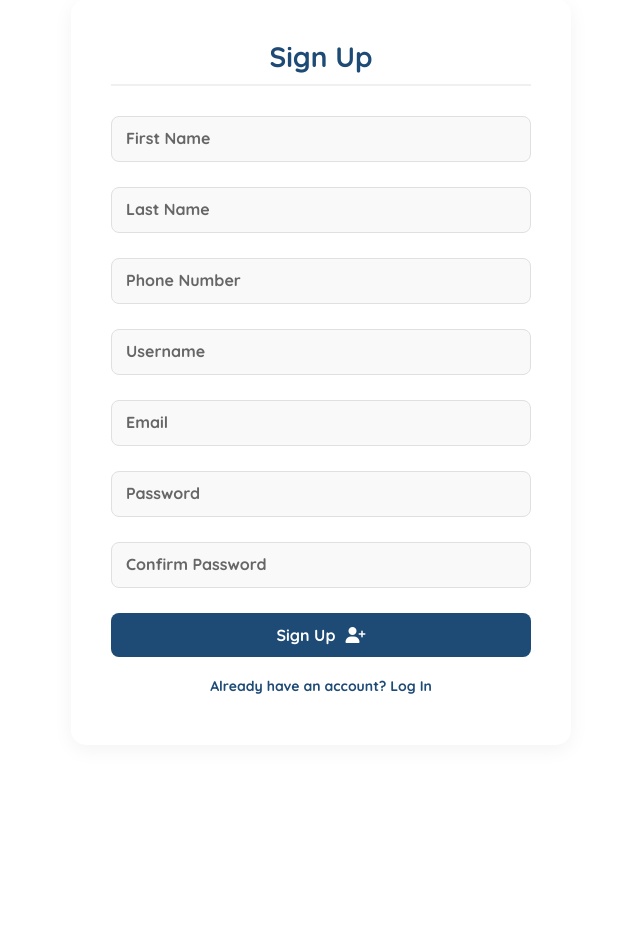
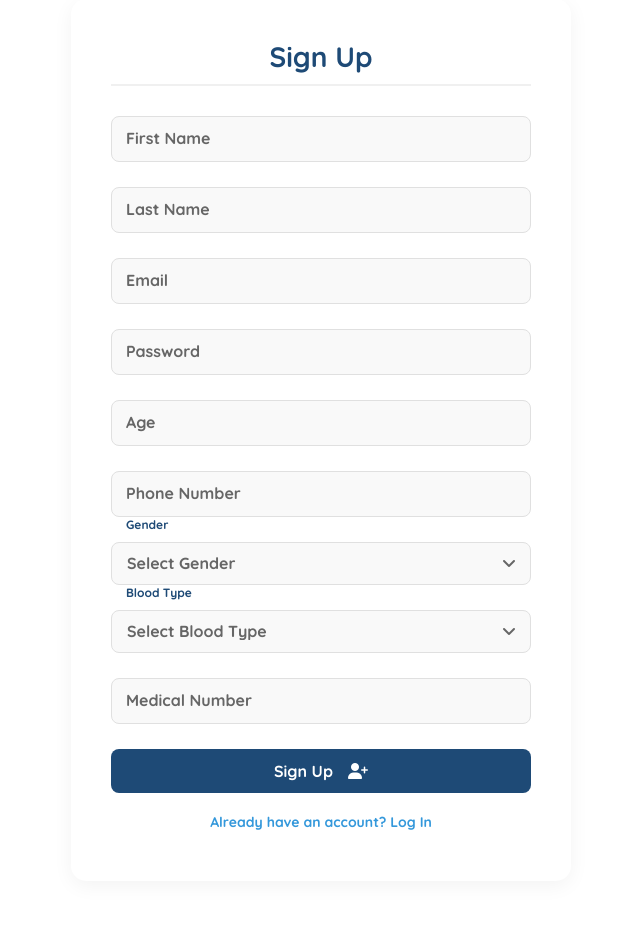
Before and after one commit to AliRefaat11/Hospital-Management-website, a Node server app: template Views/signupPage.ejs in a window 1280 px wide. Shown: the part 121-1052 px from the top of the page, without its empty margins (319-959 px from the left). Before the commit the page ends 815 px from the top, so only its background shows below. Run offline with Node 20, Linux system fonts and the light colour scheme; the template is opened without the code that fills it, so the values that code supplies are empty; some libraries are stand-ins or nearby versions.

Commit message:
sign up page linked with the sign up function in the backend

```diff
--- a/Models/userModel.js
+++ b/Models/userModel.js
@@ -43,7 +43,7 @@ const userSchema = new mongoose.Schema(
             type: String,
             trim:true,
             required: [true, "gender number is required"],
-            enum: ["male","female"]
+            enum: ["Male","Female"]
         },
         Age: {
             type: Number,
--- a/Routes/doctorRouter.js
+++ b/Routes/doctorRouter.js
@@ -7,7 +7,6 @@ DrRouter.get("/:id", DocController.getById);
 DrRouter.post("/", DocController.create);
 DrRouter.patch("/:id", DocController.update);
 DrRouter.delete("/:id", DocController.deleteById);
-
 DrRouter.get("/department/:departmentId", DocController.getByDepartment);
 DrRouter.get("/specialization/:specialization", DocController.getBySpecialization);
 
--- a/Routes/documentRouter.js
+++ b/Routes/documentRouter.js
@@ -3,7 +3,6 @@ const DocRouter = express.Router();
 const documentController = require('../Controllers/documentController');
 
 DocRouter.get('/', documentController.getAllDocuments);
-
 DocRouter.get('/:id', documentController.getDocumentById);
 DocRouter.put('/:id', documentController.updateDocument);
 DocRouter.delete('/:id', documentController.deleteDocument);
--- a/Routes/patientRouter.js
+++ b/Routes/patientRouter.js
@@ -4,7 +4,6 @@ const patientController = require('../Controllers/patientController');
 
 PatRouter.get('/', patientController.getAllPatients);
 PatRouter.post('/', patientController.createPatient);
-
 PatRouter.get('/:id', patientController.getPatientById);
 PatRouter.put('/:id', patientController.updatePatient);
 PatRouter.delete('/:id', patientController.deletePatient);
--- a/Routes/treatmentplanRouter.js
+++ b/Routes/treatmentplanRouter.js
@@ -4,11 +4,9 @@ const treatmentPlanController = require('../Controllers/treatmentplanController'
 
 TreatRouter.get('/', treatmentPlanController.getAllTreatmentPlans);
 TreatRouter.post('/', treatmentPlanController.createTreatmentPlan);
-
 TreatRouter.get('/:id', treatmentPlanController.getTreatmentPlanById);
 TreatRouter.put('/:id', treatmentPlanController.updateTreatmentPlan);
 TreatRouter.delete('/:id', treatmentPlanController.deleteTreatmentPlan);
-
 TreatRouter.get('/patient/:patientId', treatmentPlanController.getTreatmentPlansByPatient);
 TreatRouter.get('/appointment/:appointmentId', treatmentPlanController.getTreatmentPlansByAppointment);
 
--- a/Routes/userRouter.js
+++ b/Routes/userRouter.js
@@ -5,7 +5,6 @@ const authMiddleware = require("../middleware/authMiddleware");
 
 UserRouter.post("/signup", UserController.create);
 UserRouter.post("/login", UserController.login);
-
 // Protect all routes after this middleware
 UserRouter.use(authMiddleware);
 
--- a/Views/signupPage.ejs
+++ b/Views/signupPage.ejs
@@ -4,20 +4,20 @@
     <meta charset="UTF-8">
     <meta name="viewport" content="width=device-width, initial-scale=1.0">
     <title><%= title || 'PrimeCare Hospital Sign Up' %></title>
-    <link rel="stylesheet" href="../css/sign_up_page.css">
+    <link rel="stylesheet" href="/css/sign_up_page.css">
 </head>
 <body>
     <nav>
         <div class="navbar-container">
-            <a href="#" class="site-name">Prime Care</a>
+            <a href="/" class="site-name">Prime Care</a>
             <div class="navbar-links">
-                <a href="./home_page.html" class="<%= currentPage === 'home' ? 'active' : '' %>">HOME</a>
-                <a href="./about_us_page.html" class="<%= currentPage === 'about' ? 'active' : '' %>">ABOUT US</a>
-                <a href="./department_page.html" class="<%= currentPage === 'departments' ? 'active' : '' %>">DEPARTMENTS</a>
-                <a href="./doctors_page.html" class="<%= currentPage === 'doctors' ? 'active' : '' %>">DOCTORS</a>
-                <a href="./quick-appointment.html" class="<%= currentPage === 'book' ? 'active' : '' %>">BOOK NOW</a>
-                <a href="./login_page.html" class="<%= currentPage === 'login' ? 'active' : '' %>">Login</a>
-                <a href="./sign_up_page.html" class="signup-btn <%= currentPage === 'signup' ? 'active' : '' %>">Sign Up</a>
+                <a href="/" class="<%= currentPage === 'home' ? 'active' : '' %>">HOME</a>
+                <a href="/about" class="<%= currentPage === 'about' ? 'active' : '' %>">ABOUT US</a>
+                <a href="/departments" class="<%= currentPage === 'departments' ? 'active' : '' %>">DEPARTMENTS</a>
+                <a href="/doctors" class="<%= currentPage === 'doctors' ? 'active' : '' %>">DOCTORS</a>
+                <a href="/book-appointment" class="<%= currentPage === 'book' ? 'active' : '' %>">BOOK NOW</a>
+                <a href="/login" class="<%= currentPage === 'login' ? 'active' : '' %>">Login</a>
+                <a href="/signup" class="signup-btn <%= currentPage === 'signup' ? 'active' : '' %>">Sign Up</a>
             </div>
         </div>
     </nav>
@@ -34,45 +34,71 @@
             <div class="success-message"><%= successMessage %></div>
         <% } %>
 
-        <form action="/signup" method="POST" id="signupForm">
+        <form action="/Patient/signup" method="POST" id="signupForm">
             <div class="input-group">
-                <input type="text" id="firstName" name="firstName" placeholder=" " required
-                       value="<%= typeof formData !== 'undefined' && formData.firstName ? formData.firstName : '' %>">
-                <label for="firstName">First Name</label>
+                <input type="text" id="FName" name="FName" placeholder=" " required
+                       value="<%= typeof formData !== 'undefined' && formData.FName ? formData.FName : '' %>">
+                <label for="FName">First Name</label>
             </div>
 
             <div class="input-group">
-                <input type="text" id="lastName" name="lastName" placeholder=" " required
-                       value="<%= typeof formData !== 'undefined' && formData.lastName ? formData.lastName : '' %>">
-                <label for="lastName">Last Name</label>
+                <input type="text" id="LName" name="LName" placeholder=" " required
+                       value="<%= typeof formData !== 'undefined' && formData.LName ? formData.LName : '' %>">
+                <label for="LName">Last Name</label>
             </div>
 
             <div class="input-group">
-                <input type="tel" id="phoneNumber" name="phoneNumber" placeholder=" " required
-                       value="<%= typeof formData !== 'undefined' && formData.phoneNumber ? formData.phoneNumber : '' %>">
-                <label for="phoneNumber">Phone Number</label>
+                <input type="email" id="Email" name="Email" placeholder=" " required
+                       value="<%= typeof formData !== 'undefined' && formData.Email ? formData.Email : '' %>">
+                <label for="Email">Email</label>
             </div>
 
             <div class="input-group">
-                <input type="text" id="username" name="username" placeholder=" " required
-                       value="<%= typeof formData !== 'undefined' && formData.username ? formData.username : '' %>">
-                <label for="username">Username</label>
+                <input type="password" id="Password" name="Password" placeholder=" " required>
+                <label for="Password">Password</label>
             </div>
 
             <div class="input-group">
-                <input type="email" id="email" name="email" placeholder=" " required maxlength="50"
-                       value="<%= typeof formData !== 'undefined' && formData.email ? formData.email : '' %>">
-                <label for="email">Email</label>
+                <input type="number" id="Age" name="Age" placeholder=" " required min="0" max="120"
+                       value="<%= typeof formData !== 'undefined' && formData.Age ? formData.Age : '' %>">
+                <label for="Age">Age</label>
             </div>
 
             <div class="input-group">
-                <input type="password" id="password" name="password" placeholder=" " required maxlength="50">
-                <label for="password">Password</label>
+                <input type="tel" id="PhoneNumber" name="PhoneNumber" placeholder=" " required
+                       value="<%= typeof formData !== 'undefined' && formData.PhoneNumber ? formData.PhoneNumber : '' %>">
+                <label for="PhoneNumber">Phone Number</label>
             </div>
 
             <div class="input-group">
-                <input type="password" id="confirm-password" name="confirmPassword" placeholder=" " required maxlength="50">
-                <label for="confirm-password">Confirm Password</label>
+                <label for="Gender">Gender</label>
+                <select id="Gender" name="Gender" required>
+                    <option value="">Select Gender</option>
+                    <option value="Male">Male</option>
+                    <option value="Female">Female</option>
+                    <option value="Other">Other</option>
+                </select>
+            </div>
+
+            <div class="input-group">
+                <label for="bloodType">Blood Type</label>
+                <select id="bloodType" name="bloodType" required>
+                    <option value="">Select Blood Type</option>
+                    <option value="A+">A+</option>
+                    <option value="A-">A-</option>
+                    <option value="B+">B+</option>
+                    <option value="B-">B-</option>
+                    <option value="AB+">AB+</option>
+                    <option value="AB-">AB-</option>
+                    <option value="O+">O+</option>
+                    <option value="O-">O-</option>
+                </select>
+            </div>
+
+            <div class="input-group">
+                <input type="text" id="medicalNo" name="medicalNo" placeholder=" " required
+                       value="<%= typeof formData !== 'undefined' && formData.medicalNo ? formData.medicalNo : '' %>">
+                <label for="medicalNo">Medical Number</label>
             </div>
 
             <button type="submit" class="signup-btnm">
@@ -81,10 +107,22 @@
             </button>
         </form>
 
-        <a href="./login_page.html" class="login-link">Already have an account? Log In</a>
+        <a href="loginPage.ejs" class="login-link">Already have an account? Log In</a>
         <div class="error-message" id="errorMessage"></div>
     </div>
 
-    <script src="../javascript/sign_up_page.js"></script>
+    <script>
+        document.getElementById('signupForm').addEventListener('submit', function(e) {
+            const password = document.getElementById('Password').value;
+            const errorMessage = document.getElementById('errorMessage');
+
+            if (password.length < 6) {
+                e.preventDefault();
+                errorMessage.textContent = 'Password must be at least 6 characters long';
+                return;
+            }
+            errorMessage.textContent = '';
+        });
+    </script>
 </body>
 </html>
--- a/public/css/sign_up_page.css
+++ b/public/css/sign_up_page.css
@@ -190,11 +190,15 @@ header p {
   border-bottom: 2px solid #f0f0f0;
 }
 
+/* BEGIN REVISED INPUT-GROUP, INPUT, SELECT, AND LABEL STYLES */
+
+/* General input group styling */
 .input-group {
   position: relative;
   margin-bottom: 25px;
 }
 
+/* Styles for all input fields (text, number, etc.) */
 .input-group input {
   width: 100%;
   padding: 12px 15px;
@@ -212,7 +216,8 @@ header p {
   background-color: white;
 }
 
-.input-group label {
+/* Floating labels for general inputs (when label is AFTER input) */
+.input-group input + label {
   position: absolute;
   left: 15px;
   top: 12px;
@@ -231,6 +236,80 @@ header p {
   padding: 0 5px;
 }
 
+/* Specific styles for SELECT elements (Gender and Blood Type) */
+.input-group select#Gender,
+.input-group select#bloodType {
+    width: 100%;
+    padding: 12px 15px;
+    border: 1px solid #e0e0e0;
+    border-radius: 8px;
+    font-size: 16px;
+    transition: all 0.3s ease;
+    background-color: #f9f9f9;
+    appearance: none; /* Hide default dropdown arrow */
+    -webkit-appearance: none;
+    -moz-appearance: none;
+    cursor: pointer;
+    color: #333;
+}
+
+.input-group select#Gender:focus,
+.input-group select#bloodType:focus {
+    border-color: #4ecdc4;
+    outline: none;
+    box-shadow: 0 0 0 3px rgba(78, 205, 196, 0.1);
+    background-color: white;
+}
+
+/* Specific labels for Gender and Blood Type - Always above (when label is BEFORE select) */
+.input-group label[for="Gender"],
+.input-group label[for="bloodType"] {
+    position: absolute;
+    top: -25px; /* Fixed position above */
+    left: 10px;
+    font-size: 12px;
+    color: #1e4a76;
+    background: white;
+    padding: 0 5px;
+    z-index: 10; /* Ensure label is on top */
+    pointer-events: none;
+    transition: none; /* No floating animation */
+}
+
+/* Custom dropdown arrow for input-groups containing a select */
+.input-group:has(select#Gender)::after,
+.input-group:has(select#bloodType)::after {
+    content: '\f107'; /* Font Awesome chevron-down icon */
+    font-family: 'Font Awesome 5 Free';
+    font-weight: 900; /* For Font Awesome solid icons */
+    position: absolute;
+    right: 15px;
+    top: 50%;
+    transform: translateY(-50%);
+    color: #666;
+    pointer-events: none;
+    transition: all 0.3s ease;
+    z-index: 5; /* Ensure arrow is below label but above select */
+}
+
+/* Hide ::after for all other input-groups that do not contain a select */
+.input-group:not(:has(select))::after {
+    display: none;
+}
+
+/* Placeholder style for select */
+.input-group select#Gender:invalid,
+.input-group select#bloodType:invalid {
+    color: #666;
+}
+
+.input-group select#Gender option[value=""],
+.input-group select#bloodType option[value=""] {
+    color: #666;
+}
+
+/* END REVISED INPUT-GROUP, INPUT, SELECT, AND LABEL STYLES */
+
 .signup-btnm {
   width: 100%;
   padding: 12px;
@@ -248,79 +327,89 @@ header p {
   gap: 10px;
 }
 
+.signup-btnm i {
+  margin-left: 5px;
+}
+
 .signup-btnm:hover {
-  background-color: #15385d;
+  background-color: #1a3a5a;
   transform: translateY(-2px);
-  box-shadow: 0 4px 10px rgba(30, 74, 118, 0.2);
+  box-shadow: 0 4px 15px rgba(0, 0, 0, 0.2);
 }
 
 .signup-btnm:active {
   transform: translateY(0);
+  box-shadow: 0 2px 10px rgba(0, 0, 0, 0.1);
 }
 
 .login-link {
+  display: block;
+  text-align: center;
   margin-top: 20px;
-  display: block;
-  color: #1e4a76;
-  text-align: center;
+  color: #3498db;
+  text-decoration: none;
   font-size: 14px;
-  transition: color 0.3s ease;
 }
 
 .login-link:hover {
-  color: #3498db;
+  text-decoration: underline;
 }
 
 .error-message {
-  color: #ff3860;
+  color: #e74c3c;
   font-size: 14px;
   margin-top: 10px;
   text-align: center;
-  transition: all 0.3s ease;
+  font-weight: 600;
 }
 
-/* Responsive Styles */
+.error-message.server-error {
+  background-color: #fdeded;
+  border: 1px solid #fbc2c2;
+  border-radius: 5px;
+  padding: 10px;
+  margin-bottom: 20px;
+}
+
+.success-message {
+    color: #27ae60;
+    font-size: 14px;
+    margin-top: 10px;
+    text-align: center;
+    font-weight: 600;
+    background-color: #e6f7ee;
+    border: 1px solid #b2dfdb;
+    border-radius: 5px;
+    padding: 10px;
+    margin-bottom: 20px;
+}
+
 @media (max-width: 768px) {
   .navbar-container {
-    padding: 0.8rem 1rem;
+    flex-direction: column;
+    padding: 1rem;
   }
-
   .navbar-links {
-    display: none;
-    flex-direction: column;
-    align-items: flex-start;
-    gap: 1rem;
-    position: absolute;
-    top: 100%;
-    right: 0;
-    background: linear-gradient(135deg, #2c3e50, #3498db);
-    width: 200px;
-    padding: 1rem;
-    box-shadow: 0 4px 6px rgba(0, 0, 0, 0.1);
-    border-radius: 5px;
-    z-index: 100;
+    margin-top: 1rem;
+    flex-wrap: wrap;
+    justify-content: center;
   }
-
-  .navbar-links.active {
-    display: flex;
+  .navbar-links a {
+    padding: 6px 12px;
+    font-size: 0.9rem;
   }
-
-  .nav-toggle {
-    display: block;
-  }
-
   .container {
     width: 90%;
-    padding: 30px 20px;
+    padding: 30px;
   }
 }
 
 @media (max-width: 480px) {
   .container {
-    padding: 20px 15px;
+    padding: 20px;
   }
-
   .navbar-links a {
-    font-size: 0.9rem;
+    font-size: 0.8rem;
+    padding: 5px 10px;
   }
 }
--- a/server.js
+++ b/server.js
@@ -1,6 +1,7 @@
 const dotenv = require('dotenv');
 dotenv.config({path:"config.env"});
 const dbconnection = require('./config/database');
+const path = require('path');
 
 const DrRouter = require('./Routes/doctorRouter');
 const UserRouter = require('./Routes/userRouter');
@@ -15,10 +16,23 @@ const TreatRouter = require('./Routes/treatmentplanRouter');
 const express = require('express');
 const app = express();
 
+// Set up EJS as the view engine
+app.set('view engine', 'ejs');
+app.set('views', path.join(__dirname, 'Views'));
+
+// Serve static files
+app.use(express.static(path.join(__dirname, 'public')));
 app.use(express.json());
 app.use(express.urlencoded({ extended: true }));
 
-//app.use(express.static("./frontend"));
+app.get('/signup', (req, res) => {
+    res.render('signupPage', {
+        title: 'Patient Sign Up',
+        formTitle: 'Create Your Patient Account',
+        currentPage: 'signup'
+    });
+});
+
 app.use('/User', UserRouter);
 app.use('/Doctor', DrRouter);
 app.use('/Patient', PatRouter);
```
Also changed, not shown: Controllers/patientController.js (+12 -3 lines), Controllers/userController.js (+21 -25 lines), Routes/appointmentRouter.js (+0 -23 lines), Routes/departmentRouter.js (+0 -23 lines), Routes/insuranceRouter.js (+0 -9 lines), Routes/medicalreportRouter.js (+0 -37 lines).
